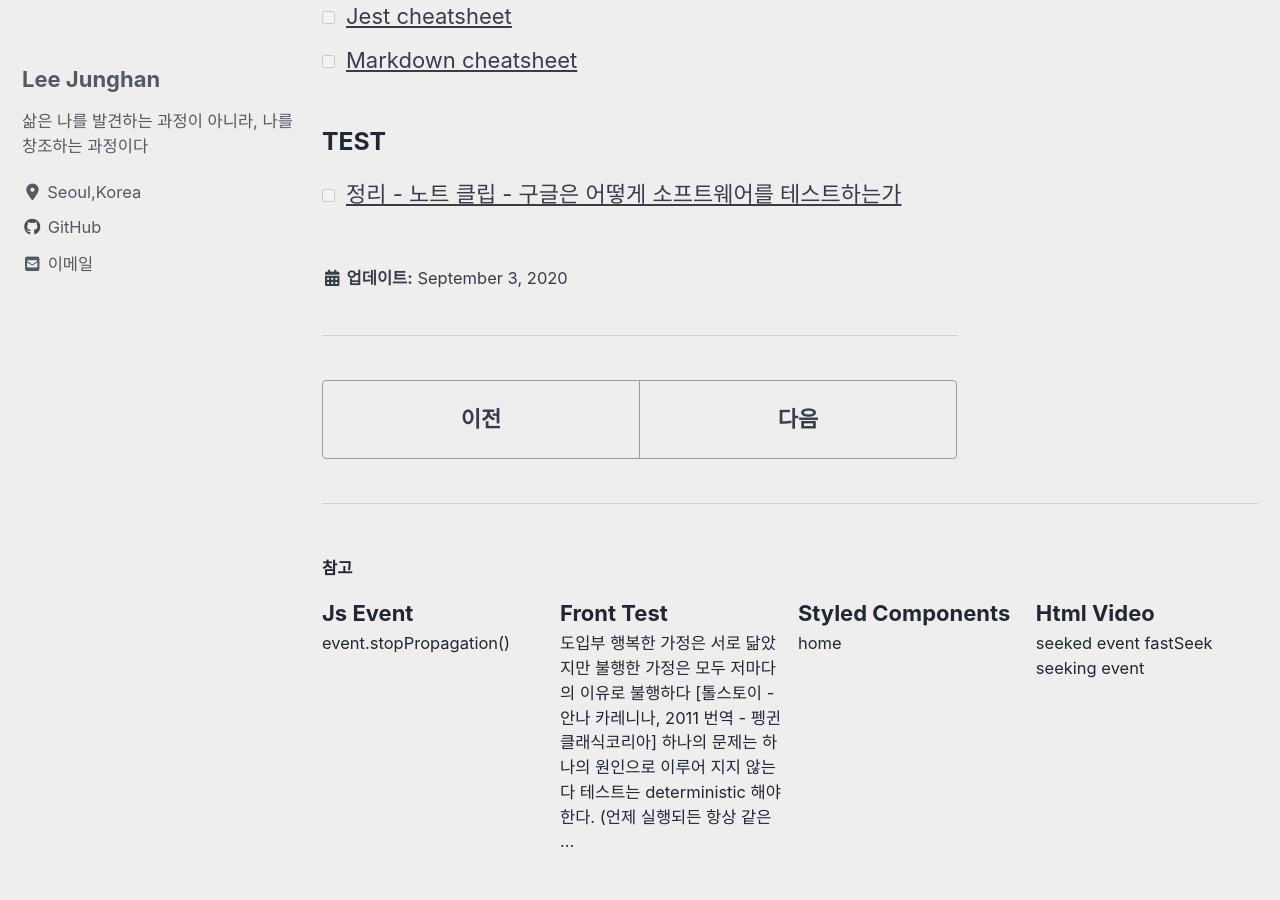
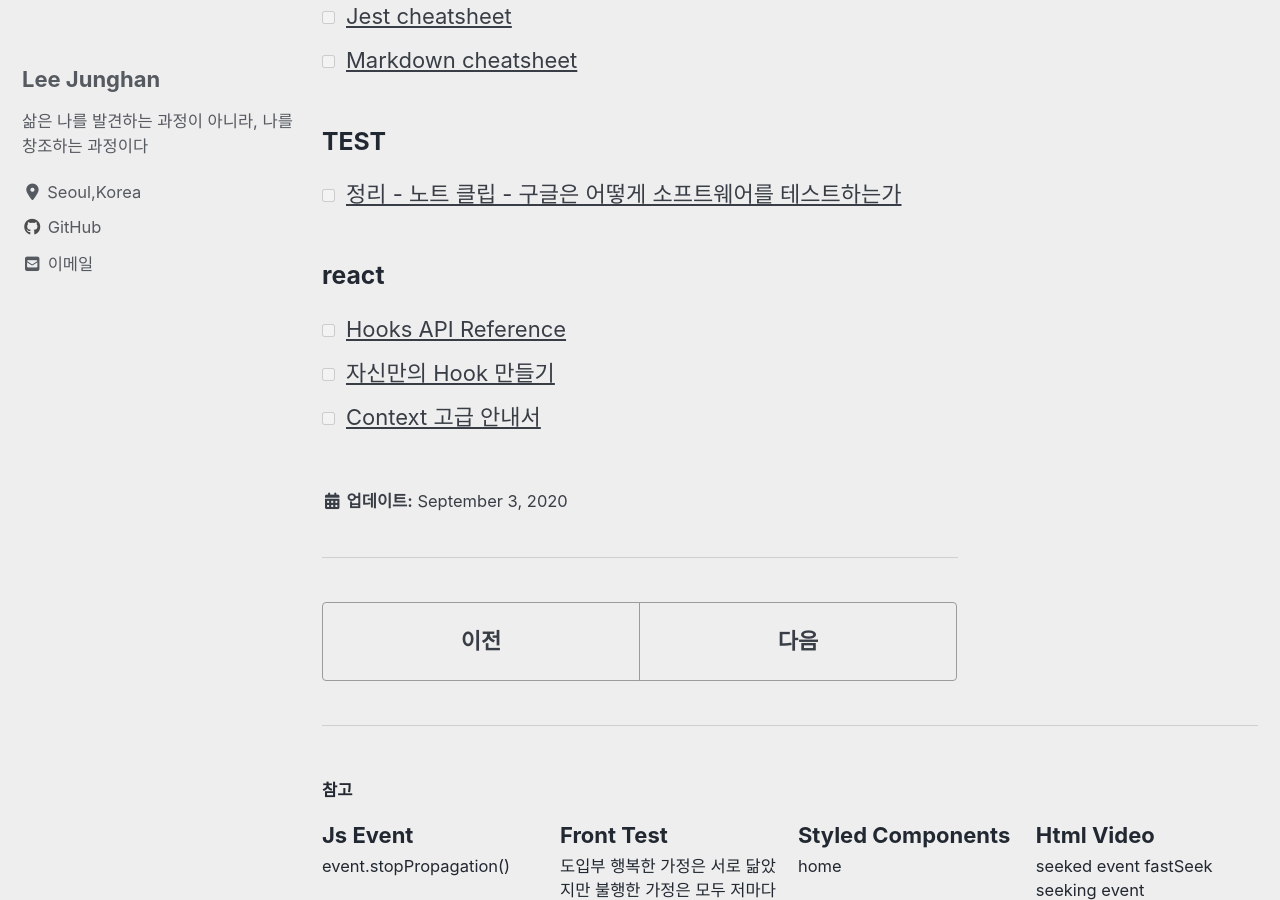
Before and after one commit to toyjhlee/toyjhlee.github.com, a Jekyll site: the page built from _posts/2020-09-03-should-read.md, in a window 1280 px wide and 900 px high, scrolled down 1186 px. Built offline with Jekyll 4.4.1, drawn with Linux system fonts in a browser that asks for light colours; cached includes are drawn as plain includes; nearby versions of some CDN libraries.

Commit message:
docs: update react Hooks

```diff
--- a/_posts/2020-09-03-should-read.md
+++ b/_posts/2020-09-03-should-read.md
@@ -5,26 +5,37 @@
 2020-09-03-2020-jascript-writer-naver
 
 #### 2020년과 이후 JavaScript의 동향 - WebAssembly
+
 - [ ] [1편: JavaScript(ECMAScript)](https://d2.naver.com/helloworld/4268738)
 - [ ] [2편: WebAssembly](https://d2.naver.com/helloworld/8257914)
 
 #### 2019년과 이후 JavaScript의 동향 - WebAssembly
+
 - [ ] [2019년과 이후 JavaScript의 동향 - WebAssembly](https://d2.naver.com/helloworld/8786166)
 
+#### typescript
 
-#### typescript
 - [ ] [awesome-typescript-korean](https://github.com/typescript-kr/awesome-typescript-korean)
 
 #### React
+
 [벨로퍼트와 함께하는 모던 리액트](https://react.vlpt.us/)
 
 #### 데이터 과학
+
 - [ ] [가구당 가계수지 - 10 분위별](https://statkclee.github.io/viz/viz-household-balance-deciles.html#major-surplus)
 
+#### Rico's cheatsheets
 
-#### Rico's cheatsheets
 - [ ] [Jest cheatsheet](https://devhints.io/jest)
 - [ ] [Markdown cheatsheet](https://devhints.io/markdown)
 
 ### TEST
+
 - [ ] [정리 - 노트 클립 - 구글은 어떻게 소프트웨어를 테스트하는가](http://josephyeo.github.io/Testing/note_googletesting.html)
+
+### react
+
+- [ ] [Hooks API Reference](https://ko.reactjs.org/docs/hooks-reference.html#usecontext)
+- [ ] [자신만의 Hook 만들기](https://ko.reactjs.org/docs/hooks-custom.html)
+- [ ] [Context 고급 안내서](https://ko.reactjs.org/docs/context.html)
```
